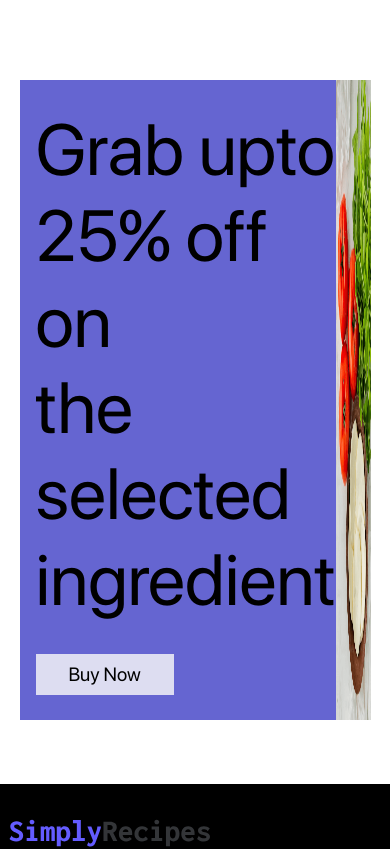
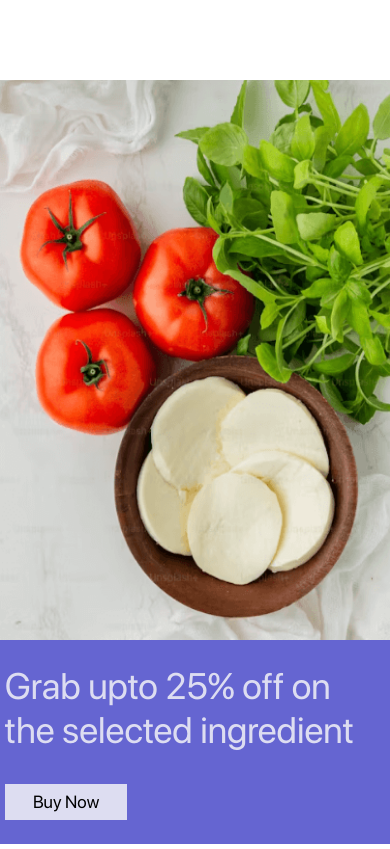
Before and after one commit to Felix-Kebaki/recipe, a React (Vite) app: page /shop in a window 390 px wide. Shown: the top 849 px of the page. Built offline with nearby package versions, Linux system fonts and the light colour scheme; no server answers.

Commit message:
Shop resp

```diff
--- a/src/components/MainBlog/MainBlog.jsx
+++ b/src/components/MainBlog/MainBlog.jsx
@@ -43,10 +43,8 @@
           >
             {BlogConstants &&
               BlogConstants.map((slide)=>(
-                <SwiperSlide key={slide.id}>
-                  <div>
+                <SwiperSlide key={slide.id} style={{width:"80%",margin:"0rem auto 0rem"}}>
                     <img src={slide.image} alt="" />
-                  </div>
                 </SwiperSlide>
               ))
             }
--- a/src/components/MainBlog/mainblog.css
+++ b/src/components/MainBlog/mainblog.css
@@ -19,16 +19,13 @@
     height: 32rem;
     margin-top: 2rem;
     display: flex;
-    background-color: red;
+    overflow: auto;
 }
 
-.BlogMainImageWrapper div{
-    width: 100%;
-    height: 100%;
-}
 
-.BlogMainImageWrapper div img{
-    width:100%;
+.BlogMainImageWrapper img{
+    width:90%;
+    margin: 0rem auto 0rem;
     height: 100%;
     transition:all 0.5s ease-in-out;
 }
--- a/src/components/ShopHero/shopHero.css
+++ b/src/components/ShopHero/shopHero.css
@@ -23,6 +23,7 @@
 
 #ShopHeroMainWordings{
     font-size:4.5rem;
+    color: #ddddf1;
     padding-left: 1rem;
 }
 
@@ -63,3 +64,105 @@
     width: 100%;
     height:100%;
 }
+
+
+@media screen and (max-width:1515px){
+    .ShopHeroMainDiv{
+        width:98%;
+    }
+}
+
+@media screen and (max-width:1446px){
+    #ShopHeroMainWordings{
+        font-size:4rem;
+        padding-left: 0.6rem;
+    }
+}
+
+@media screen and (max-width:1277px){
+    #ShopHeroMainWordings{
+        font-size:3.6rem;
+        padding-left: 0.6rem;
+    }
+    #ShopHeroMainBtn{
+        font-size:1.1rem;
+        margin: 2rem 0rem 0rem 0.6rem;
+    }
+}
+
+
+@media screen and (max-width:1194px){
+    .ShopHeroMainDiv{
+        width:100%;
+    }
+    .ShopHeroMainDiv{
+        flex-direction: column-reverse;
+        justify-content: start;
+        align-items: start;
+    }
+    .ShopHeroMainWordingsDiv{
+        width: 100%;
+    }
+    .ShopHeroImageWrapper{
+        width:100%;
+        height: 35rem;
+    }
+    #ShopHeroMainWordings{
+        font-size:4.5rem;
+        padding: 3rem 0rem 0rem 0.6rem;
+    }
+    #ShopHeroMainBtn{
+        font-size:1.2rem;
+        margin-bottom: 3rem;
+    }
+}
+
+@media screen and (max-width:914px){
+    #ShopHeroMainWordings{
+        font-size:4rem;
+    }
+}
+
+@media screen and (max-width:754px){
+    #ShopHeroMainWordings{
+        font-size:3.6rem;
+    }
+    #ShopHeroMainBtn{
+        font-size:1.1rem;
+    }
+}
+
+@media screen and (max-width:587px){
+    #ShopHeroMainWordings{
+        font-size:3.3rem;
+    }
+}
+
+@media screen and (max-width:532px){
+    #ShopHeroMainWordings{
+        font-size:2.8rem;
+        padding: 1.5rem 0rem 0rem 0.3rem;
+    }
+    #ShopHeroMainBtn{
+        margin: 2rem 0rem  1.5rem 0.3rem;
+        padding: 0.4rem 1.7rem;
+    }
+}
+
+@media screen and (max-width:452px){
+    #ShopHeroMainWordings{
+        font-size:2.3rem;
+    }
+}
+
+@media screen and (max-width:376px){
+    #ShopHeroMainWordings{
+        font-size:2rem;
+    }
+}
+
+@media screen and (max-width:327px){
+    #ShopHeroMainWordings{
+        font-size:1.7rem;
+    }
+}
```
